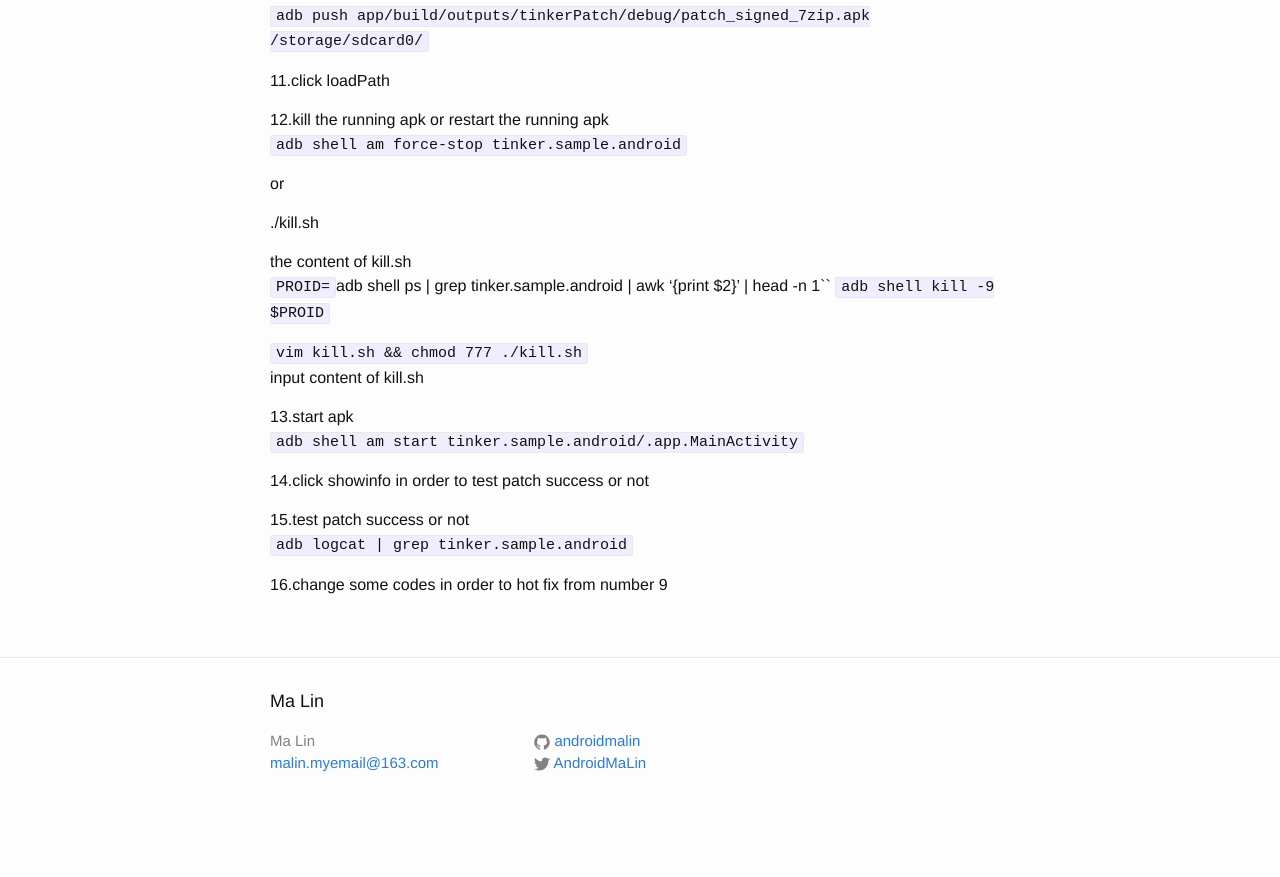
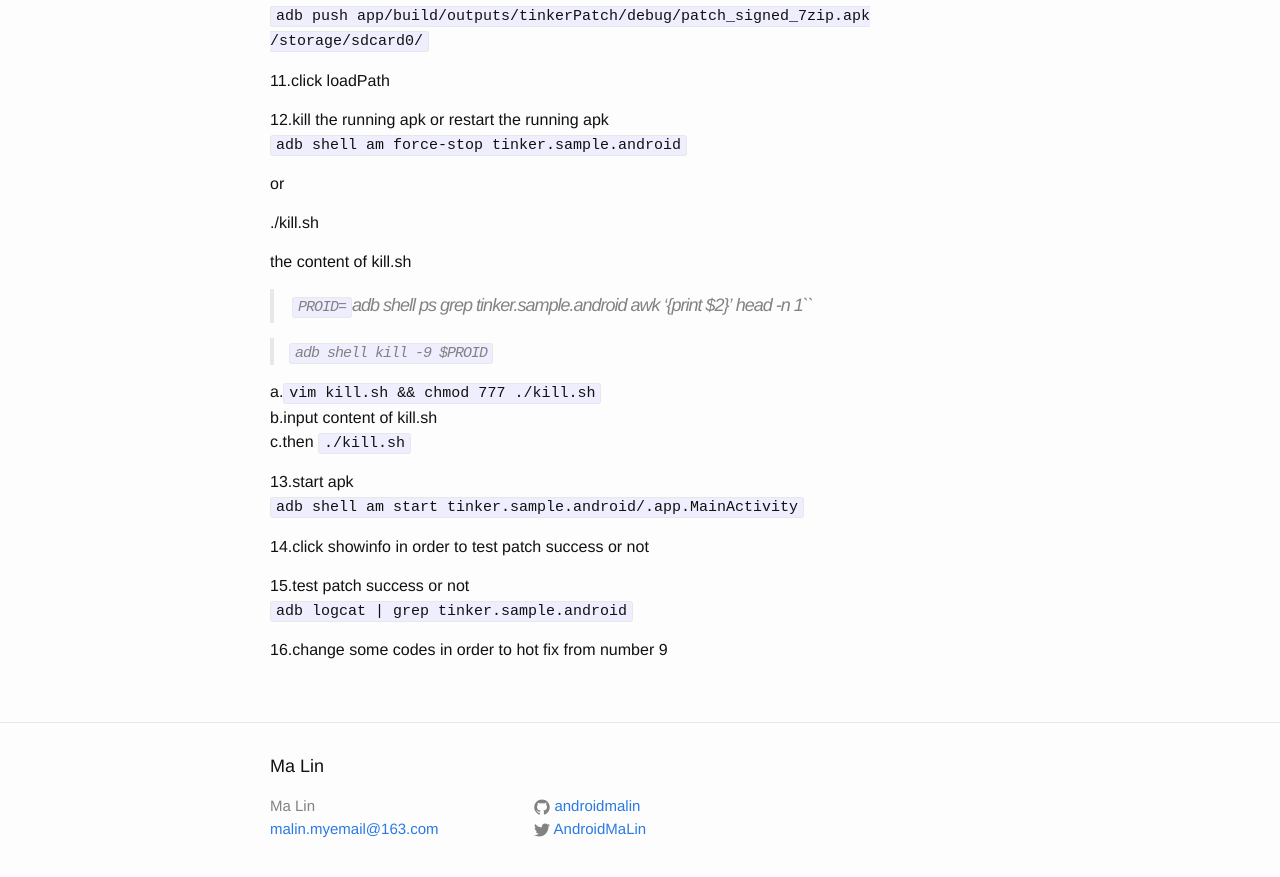
Before and after one commit to androidmalin/androidmalin.github.io, a Jekyll site: the page built from _posts/2016-11-29-tinker.markdown, in a window 1280 px wide and 900 px high, scrolled down 937 px. Shown: the top 877 px of the window. Built offline with Jekyll 4.4.1, drawn with Linux system fonts in a browser that asks for light colours; before the commit the page ends 1772 px from its top, so only the background shows below that.

Commit message:
update the command of tinker

```diff
--- a/_posts/2016-11-29-tinker.markdown
+++ b/_posts/2016-11-29-tinker.markdown
@@ -55,11 +55,13 @@
 ./kill.sh<br/>
 
 the content of kill.sh<br/>
-`PROID=`adb shell ps | grep tinker.sample.android | awk '{print $2}' | head -n 1``
-`adb shell kill -9 $PROID`
+>`PROID=`adb shell ps | grep tinker.sample.android | awk '{print $2}' | head -n 1``<br/>
 
-`vim kill.sh && chmod 777 ./kill.sh`<br/>
-input content of kill.sh<br/>
+>`adb shell kill -9 $PROID`
+
+a.`vim kill.sh && chmod 777 ./kill.sh`<br/>
+b.input content of kill.sh<br/>
+c.then `./kill.sh`
 
 13.start apk<br/>
 `adb shell am start tinker.sample.android/.app.MainActivity`
```
